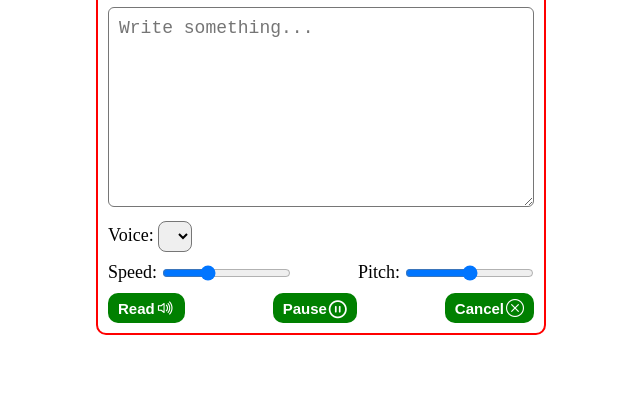
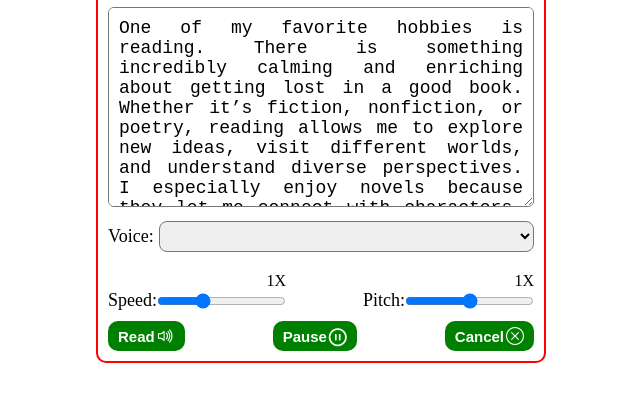
Before and after one commit to yusufthewebdesigner/TextToSpeech, a plain HTML site: page index.html in a window 1280 px wide. Both pictures are taken after a click on the button "Read". Shown: the part 52-454 px from the top of the page, without its empty margins (319-959 px from the left). Drawn offline with nearby package versions, Linux system fonts and the light colour scheme.

Commit message:
feature added

```diff
--- a/index.html
+++ b/index.html
@@ -9,13 +9,19 @@
   <body>
     <div class="mainBox">
       <h2>Text-to-Speech</h2>
-      <textarea id="text" placeholder="Write something..."></textarea>
+      <textarea id="text" placeholder="Write something...">
+One of my favorite hobbies is reading. There is something incredibly calming and enriching about getting lost in a good book. Whether it’s fiction, nonfiction, or poetry, reading allows me to explore new ideas, visit different worlds, and understand diverse perspectives. I especially enjoy novels because they let me connect with characters, follow their journeys, and sometimes even see myself in them. Reading has also helped me improve my vocabulary and writing skills, which is useful in school and everyday life. I usually set aside time each evening to read, making it a peaceful way to end my day. Sometimes, I’ll even bring a book with me when I go out, so I can read during quiet moments. Libraries and bookstores feel like treasure troves to me, filled with endless possibilities.</textarea
+      >
 
+      <div class="select">
         <label>Voice:</label>
         <select id="voiceSelect"></select>
+      </div>
 
       <div class="control">
         <div class="speed">
+          <p class="showSpeed">1X</p>
+          <div class="range">
             <label>Speed: </label>
             <input
               type="range"
@@ -26,10 +32,21 @@
               value="1"
             />
           </div>
+        </div>
 
         <div class="pitch">
+          <p class="showPitch">1X</p>
+          <div class="range">
             <label>Pitch: </label>
-          <input type="range" id="pitch" min="0" max="2" step="0.1" value="1" />
+            <input
+              type="range"
+              id="pitch"
+              min="0"
+              max="2"
+              step="0.1"
+              value="1"
+            />
+          </div>
         </div>
       </div>
 
--- a/script.js
+++ b/script.js
@@ -1,3 +1,8 @@
+let speedRange = document.getElementById("speed");
+let pitchRange = document.getElementById("pitch");
+let showSpeed = document.querySelector(".showSpeed");
+let showPitch = document.querySelector(".showPitch");
+
 let readBtn = document.getElementById("read");
 let pausePlayBtn = document.getElementById("pausePlay");
 let cancelBtn = document.getElementById("cancel");
@@ -17,6 +22,7 @@ let populateVoices = () => {
 speechSynthesis.onvoiceschanged = populateVoices;
 
 readBtn.onclick = () => {
+  speechSynthesis.cancel(); //! Every time you click, reading starts from the begining
   const text = document.getElementById("text").value;
   const utterance = new SpeechSynthesisUtterance(text);
 
@@ -25,8 +31,8 @@ readBtn.onclick = () => {
     utterance.voice = selectedVoice;
   }
 
-  utterance.rate = +document.getElementById("speed").value;
-  utterance.pitch = +document.getElementById("pitch").value;
+  utterance.rate = +speedRange.value;
+  utterance.pitch = +pitchRange.value;
 
   speechSynthesis.speak(utterance);
 };
@@ -44,3 +50,11 @@ cancelBtn.onclick = () => {
 };
 
 window.onload = speechSynthesis.cancel();
+
+//! to display the speed and pitch
+speedRange.onchange = () => {
+  showSpeed.innerText = speedRange.value + "X";
+};
+pitchRange.onchange = () => {
+  showPitch.innerText = pitchRange.value + "X";
+};
--- a/style.css
+++ b/style.css
@@ -32,10 +32,16 @@
 .mainBox label {
   font-size: 18px;
 }
+.mainBox .select {
+  display: flex;
+  align-items: center;
+  gap: 5px;
+}
 .mainBox select {
   padding: 6px;
   border-radius: 8px;
   outline: 0;
+  width: 100%;
 }
 .mainBox .control {
   margin-top: 10px;
@@ -43,11 +49,16 @@
   display: flex;
   justify-content: space-between;
 }
-.mainBox .control .speed,
-.mainBox .control .pitch {
+
+.mainBox .control .speed p,
+.mainBox .control .pitch p {
+  text-align: right;
+  margin-top: 10px;
+}
+.mainBox .control .speed .range,
+.mainBox .control .pitch .range {
   display: flex;
   align-items: center;
-  gap: 5px;
 }
 .mainBox .buttons {
   display: flex;
```
Lines whose indentation alone changed are shown as unchanged.
